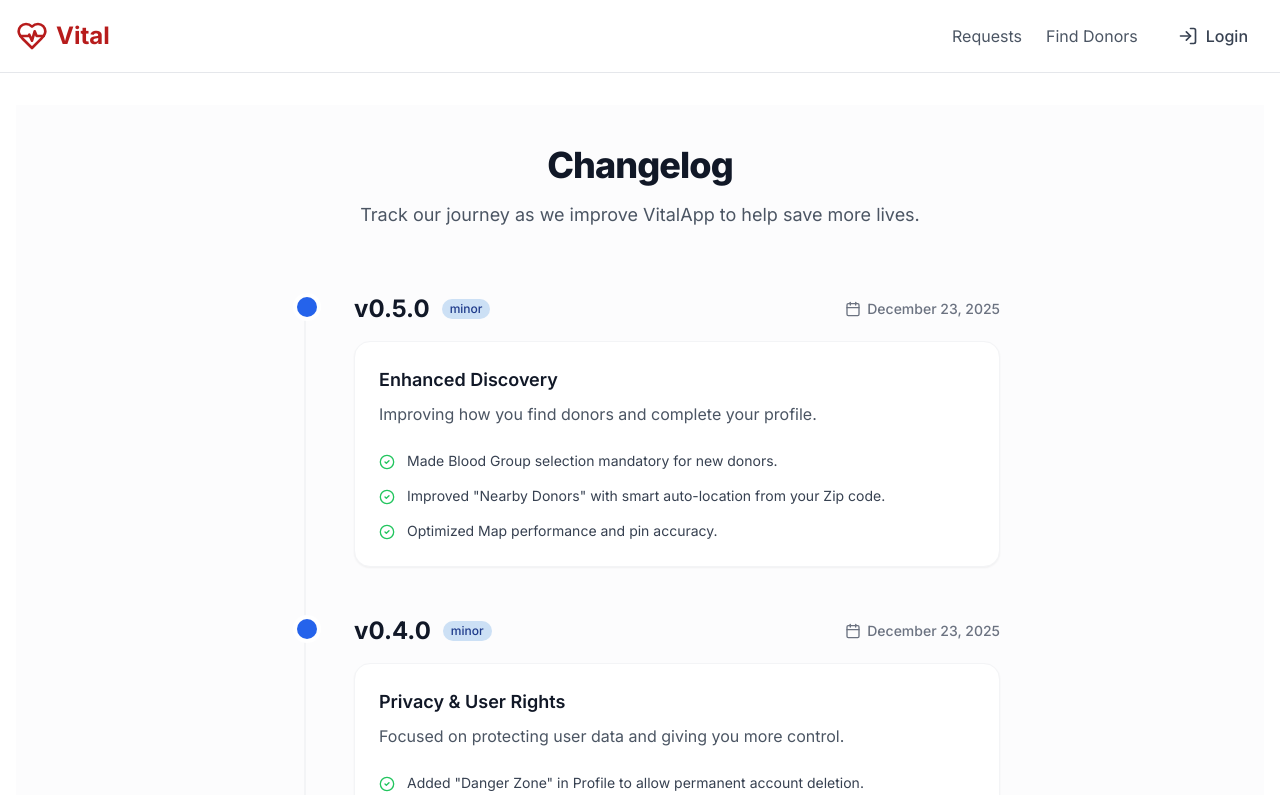
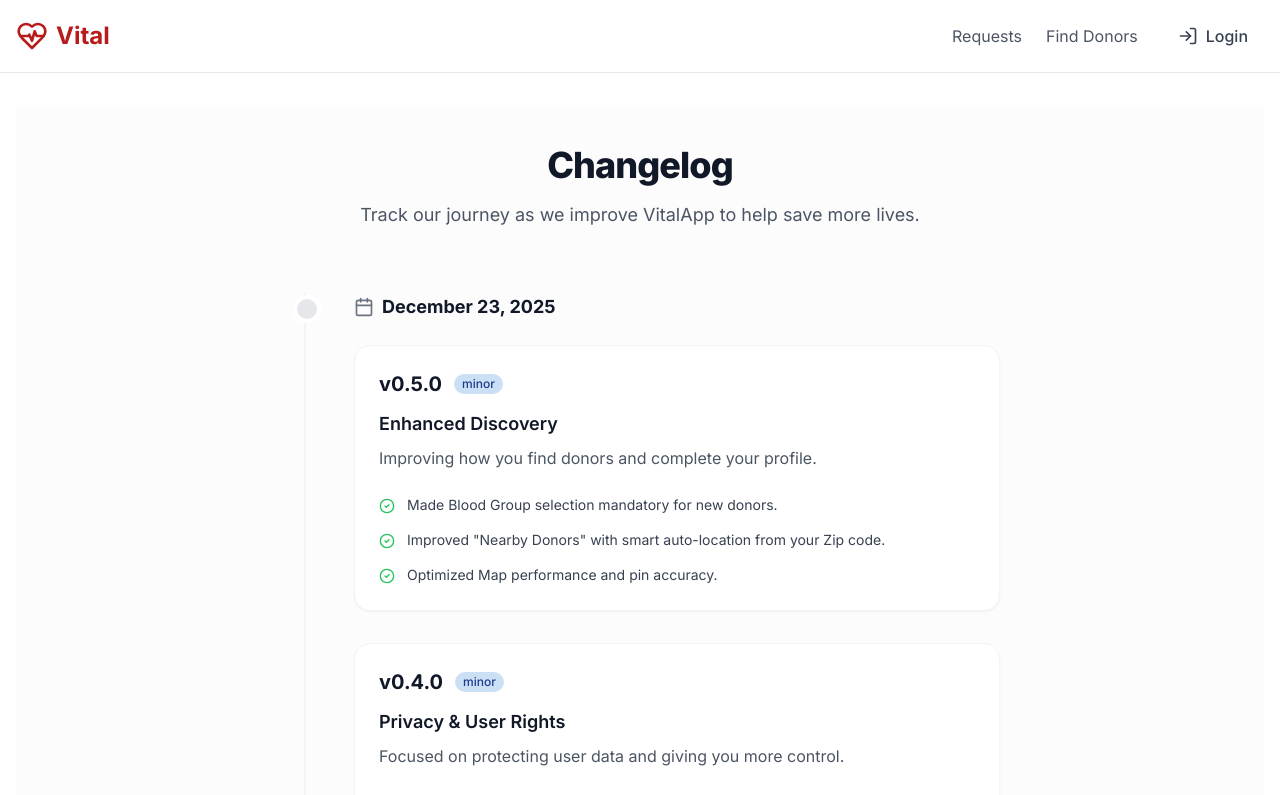
Before and after one commit to sachin-raj-m/vitalapp, a Next.js app: page /changelog in a window 1280 px wide. Shown: the top 795 px of the page. Built offline with nearby package versions, Linux system fonts and the light colour scheme; no server answers.

Commit message:
fix: group changelog entries by date

```diff
--- a/app/changelog/components/ChangelogClient.tsx
+++ b/app/changelog/components/ChangelogClient.tsx
@@ -60,6 +60,17 @@ export const ChangelogClient = ({ data }: { data: ChangelogEntry[] }) => {
         );
     }
 
+    // Group data by date
+    const groupedData = data.reduce((acc, entry) => {
+        if (!acc[entry.date]) {
+            acc[entry.date] = [];
+        }
+        acc[entry.date].push(entry);
+        return acc;
+    }, {} as Record<string, ChangelogEntry[]>);
+
+    const sortedDates = Object.keys(groupedData).sort((a, b) => new Date(b).getTime() - new Date(a).getTime());
+
     return (
         <div className="max-w-3xl mx-auto px-4 sm:px-6">
             <div className="text-center mb-16">
@@ -77,31 +88,36 @@ export const ChangelogClient = ({ data }: { data: ChangelogEntry[] }) => {
                 animate="visible"
                 className="relative border-l-2 border-gray-100 ml-4 md:ml-6 space-y-12"
             >
-                {data.map((entry) => (
+                {sortedDates.map((date) => (
+                    <div key={date} className="relative pl-8 md:pl-12">
+                        {/* Timeline Date Header */}
+                        <div className="flex flex-col sm:flex-row sm:items-center mb-6">
+                            {/* Timeline Dot */}
+                            <span className="absolute -left-[9px] top-1.5 flex items-center justify-center w-5 h-5 rounded-full ring-4 ring-white bg-gray-200" />
+
+                            <time className="text-lg font-bold text-gray-900 flex items-center">
+                                <Calendar className="w-5 h-5 mr-2 text-gray-500" />
+                                {format(parseISO(date), 'MMMM d, yyyy')}
+                            </time>
+                        </div>
+
+                        {/* Versions for this date */}
+                        <div className="space-y-8">
+                            {groupedData[date].map((entry) => (
                                 <motion.div
                                     key={entry.version}
                                     variants={itemVariants}
-                        className="relative pl-8 md:pl-12"
+                                    className="bg-white rounded-2xl border border-gray-100 p-6 shadow-sm hover:shadow-md transition-shadow duration-300"
                                 >
-                        {/* Timeline Dot */}
-                        <span className={`absolute -left-[9px] top-1 flex items-center justify-center w-5 h-5 rounded-full ring-4 ring-white ${entry.type === 'major' ? 'bg-primary-500' :
-                            entry.type === 'minor' ? 'bg-secondary-500' : 'bg-gray-400'
-                            }`} />
-
-                        <div className="flex flex-col sm:flex-row sm:items-baseline sm:justify-between mb-4 gap-2">
-                            <h2 className="text-2xl font-bold text-gray-900 flex items-center gap-3">
+                                    <div className="flex items-center gap-3 mb-3">
+                                        <h2 className="text-xl font-bold text-gray-900">
                                             v{entry.version}
+                                        </h2>
                                         <Badge variant={getVariant(entry.type)} size="sm">
                                             {entry.type}
                                         </Badge>
-                            </h2>
-                            <time className="text-sm font-medium text-gray-500 flex items-center">
-                                <Calendar className="w-4 h-4 mr-1.5" />
-                                {format(parseISO(entry.date), 'MMMM d, yyyy')}
-                            </time>
                                     </div>
 
-                        <div className="bg-white rounded-2xl border border-gray-100 p-6 shadow-sm hover:shadow-md transition-shadow duration-300">
                                     <h3 className="text-lg font-semibold text-gray-900 mb-2">
                                         {entry.title}
                                     </h3>
@@ -119,8 +135,10 @@ export const ChangelogClient = ({ data }: { data: ChangelogEntry[] }) => {
                                             </li>
                                         ))}
                                     </ul>
+                                </motion.div>
+                            ))}
                         </div>
-                    </motion.div>
+                    </div>
                 ))}
             </motion.div>
         </div>
```
Lines whose indentation alone changed are shown as unchanged.
